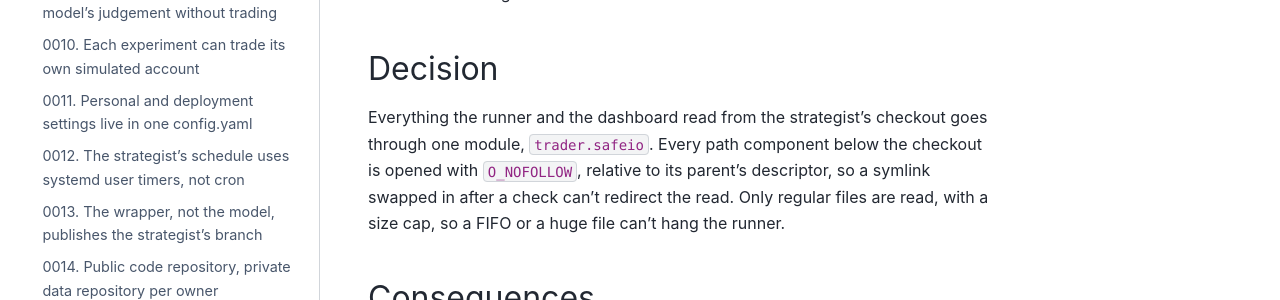
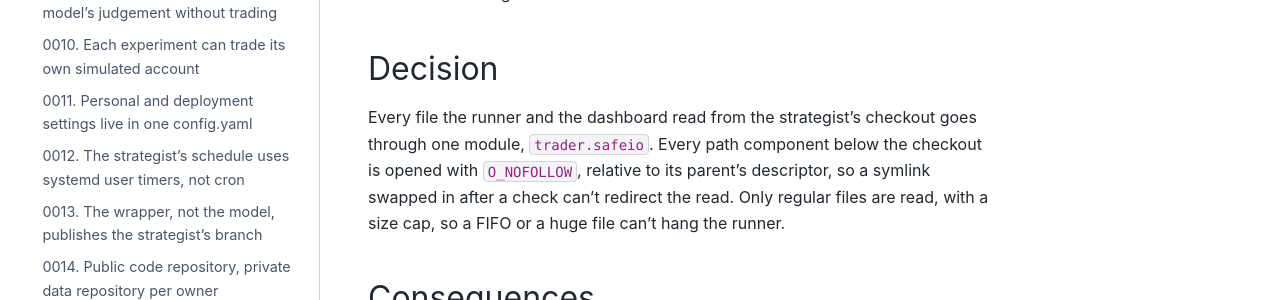
Before and after one commit to gilesknap/jev-trader, a Sphinx documentation site: the page built from docs/explanations/adr/0017-strategist-checkout-is-untrusted-input.md, in a window 1280 px wide and 900 px high, scrolled down 316 px. Shown: the part 223-523 px from the top of the window. Built offline with Sphinx 7.4.7 and the PyData theme 0.15.4, drawn with Linux system fonts in a browser that asks for light colours.

Commit message:
docs: ADR 0017 precision
Co-Authored-By: Claude Opus 5.5 (1M context) <noreply@anthropic.com>
Claude-Session: https://claude.ai/code/session_01GTLyHV8mTtTovuea5bhPuq

```diff
--- a/docs/explanations/adr/0017-strategist-checkout-is-untrusted-input.md
+++ b/docs/explanations/adr/0017-strategist-checkout-is-untrusted-input.md
@@ -12,7 +12,7 @@ can read, and a parse error would quote part of it into an alert the strategist
 
 ## Decision
 
-Everything the runner and the dashboard read from the strategist's checkout goes through one
+Every file the runner and the dashboard read from the strategist's checkout goes through one
 module, `trader.safeio`. Every path component below the checkout is opened with `O_NOFOLLOW`,
 relative to its parent's descriptor, so a symlink swapped in after a check can't redirect the read.
 Only regular files are read, with a size cap, so a FIFO or a huge file can't hang the runner.
```
